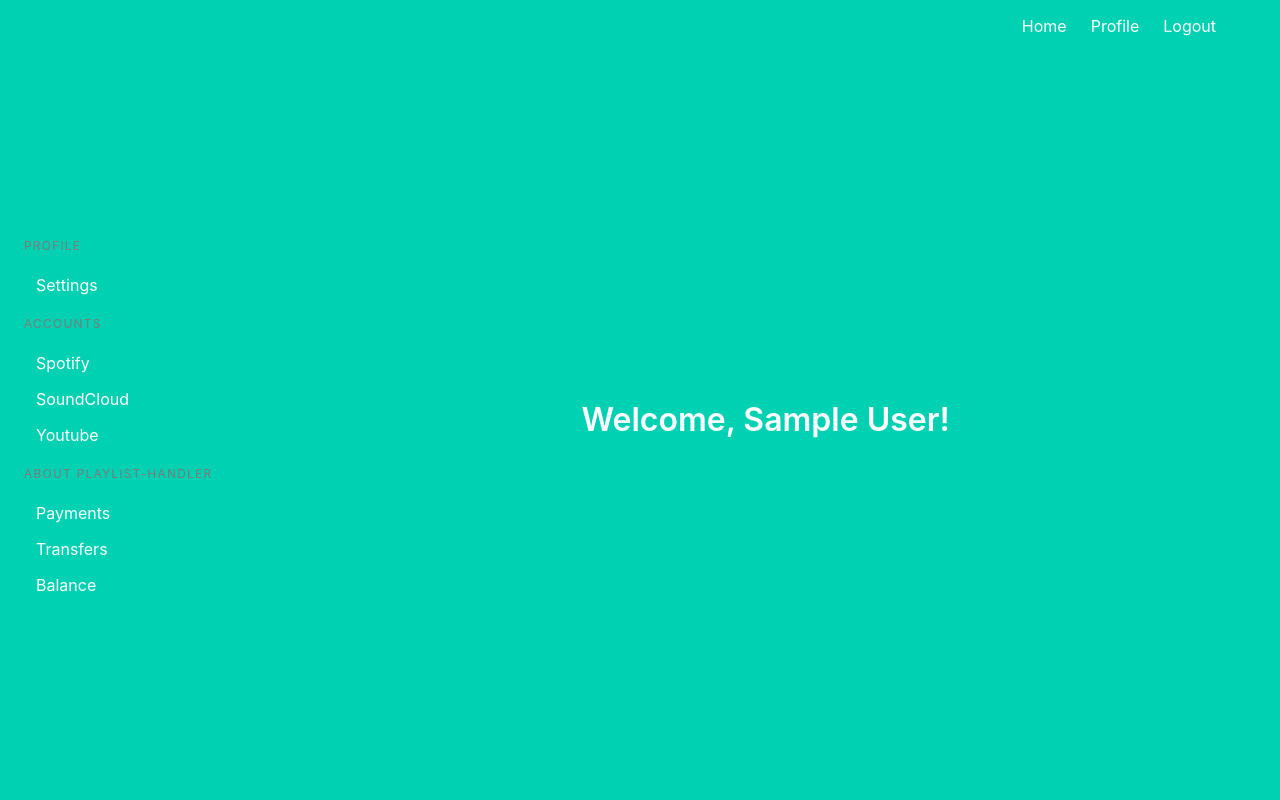
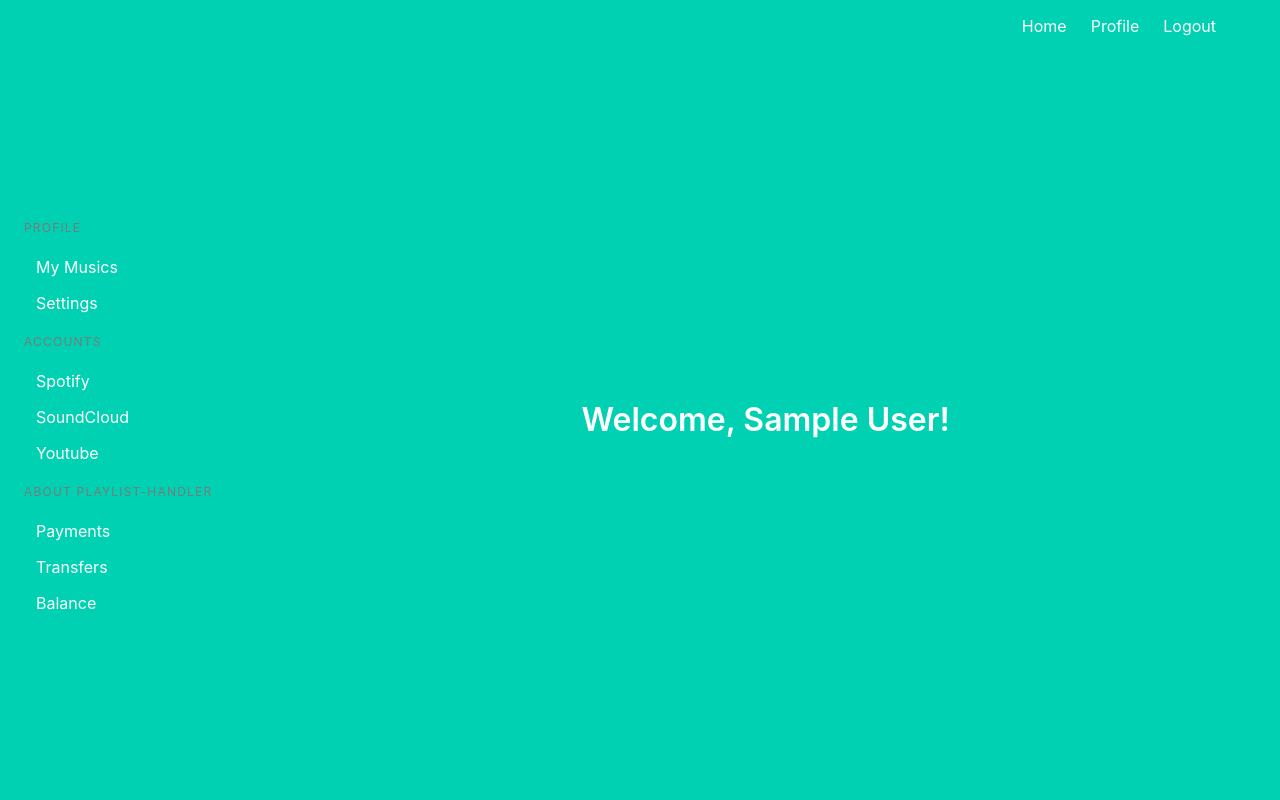
Before and after one commit to Alhuin/playlist-handler, a Flask app: page /profile in a window 1280 px wide. Run offline with Flask 2, Linux system fonts and the light colour scheme; the visitor is signed in with stand-in values (Sample User, id 1); data comes from the database, SQL or seed files in the repository.

Commit message:
update menu

```diff
--- a/project/templates/menu.html
+++ b/project/templates/menu.html
@@ -3,6 +3,7 @@
     Profile
   </p>
   <ul class="menu-list">
+    <li><a>My Musics</a></li>
     <li><a>Settings</a></li>
   </ul>
   <p class="menu-label">
```
